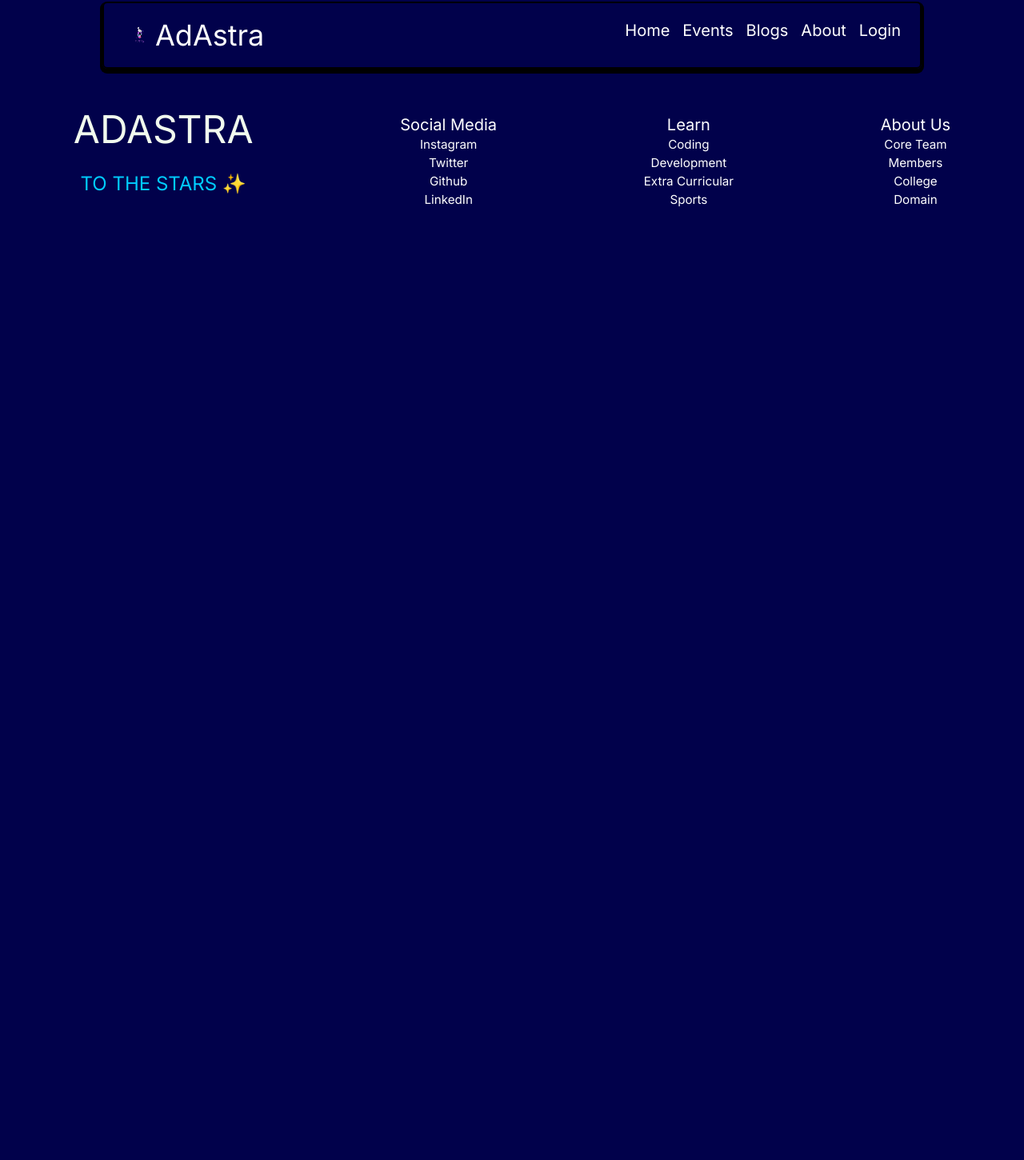
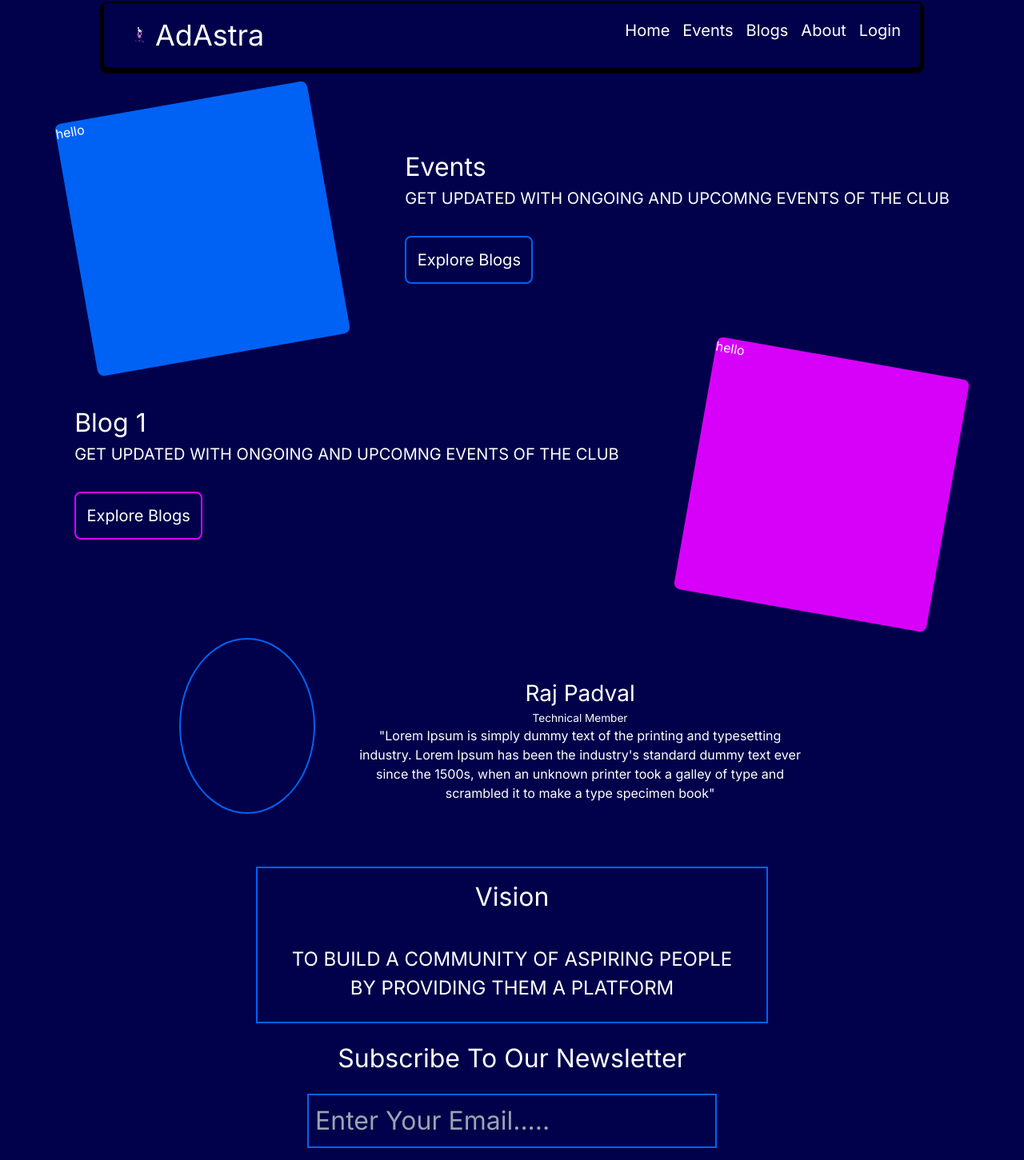
Before and after one commit to rajPadval/adastra-next-app, a Next.js app: page / in a window 1280 px wide. Shown: the part 38-1489 px from the top of the page at 80% size. Before the commit the page ends 800 px from the top, so only its background shows below. Built offline with nearby package versions, Linux system fonts and the light colour scheme.

Commit message:
All The Components Except Home in Homepageis Ready

```diff
--- /dev/null
+++ b/src/app/components/Home_Blogs.js
@@ -0,0 +1,22 @@
+import React from 'react'
+
+const Home_Blogs = () => {
+  return (
+    <div>
+        <div className='flex justify-evenly'>
+            <div className='my-auto'>
+                <h1 className='text-[2rem]'>Blog 1</h1>
+                <span className='text-[1.25rem]'>GET UPDATED WITH ONGOING AND UPCOMNG EVENTS OF THE CLUB</span><br/>
+                <button className='w-[160px] h-[60px] border-[2px] border-adastra-purple rounded-lg hover:bg-adastra-purple duration-500 text-[1.25rem] my-[2rem]'>Explore Blogs</button>
+            </div>
+            <div>
+                <div className='w-[20rem] h-[20rem] bg-adastra-purple rounded-lg rotate-[10deg]'>
+                    <h1>hello</h1>
+                </div>
+            </div>
+        </div>
+    </div>
+  )
+}
+
+export default Home_Blogs
--- /dev/null
+++ b/src/app/components/Home_Events.js
@@ -0,0 +1,22 @@
+import React from 'react'
+
+const Home_Events = () => {
+    return (
+        <div>
+            <div className='flex justify-evenly'>
+                <div>
+                    <div className='w-[20rem] h-[20rem] bg-adastra-light-blue rounded-lg rotate-[-10deg]'>
+                        <h1>hello</h1>
+                    </div>
+                </div>
+                <div className='my-auto'>
+                    <h1 className='text-[2rem]'>Events</h1>
+                    <span className='text-[1.25rem]'>GET UPDATED WITH ONGOING AND UPCOMNG EVENTS OF THE CLUB</span><br />
+                    <button className='w-[160px] h-[60px] border-[2px] border-adastra-light-blue rounded-lg hover:bg-adastra-light-blue duration-500 text-[1.25rem] my-[2rem]'>Explore Blogs</button>
+                </div>
+            </div>
+        </div>
+    )
+}
+
+export default Home_Events
--- /dev/null
+++ b/src/app/components/Members.js
@@ -0,0 +1,18 @@
+import React from 'react'
+
+const Members = () => {
+  return (
+    <div className='flex justify-center'>
+        <div className='w-[70%] lg:flex flex justify-center lg:justify-center p-8 flex-col lg:flex-row'>
+            <div className=' w-[200px] h-[220px] lg:w-[200px] lg:w-[220px] bg-adastra-dark-blue border-[2px] border-adastra-light-blue rounded-[50%] mx-auto'></div>
+            <div className='lg:w-[50rem] w-[100%] p-8 m-4 text-center'>
+                <h1 className='text-[1.75rem]'>Raj Padval</h1>
+                <h2 className='text-[0.85rem]'>Technical Member</h2>
+                <span>"Lorem Ipsum is simply dummy text of the printing and typesetting industry. Lorem Ipsum has been the industry's standard dummy text ever since the 1500s, when an unknown printer took a galley of type and scrambled it to make a type specimen book"</span>
+            </div>
+        </div>
+    </div>
+  )
+}
+
+export default Members
--- /dev/null
+++ b/src/app/components/Newsletter.js
@@ -0,0 +1,18 @@
+import React from 'react'
+
+const Newsletter = () => {
+  return (
+    <div className='flex justify-center'>
+      <div className='flex flex-col justify-center'>
+        <h2 className='text-center text-[2rem] m-5'>Subscribe To Our Newsletter</h2>
+        <div className='flex justify-center'>
+        <form className=''>
+          <input type='email' placeholder='Enter Your Email.....' className='bg-[#ffffff00] border-[0.15rem] border-adastra-light-blue w-[60vw] sm:w-[40vw] text-[2rem] p-[8px]'/>
+        </form>
+        </div>
+      </div>
+    </div>
+  )
+}
+
+export default Newsletter
--- /dev/null
+++ b/src/app/components/Vision.js
@@ -0,0 +1,18 @@
+import React from 'react'
+
+const Vision = () => {
+  return (
+    <div className='w-[50vw] h-[100%] border-[2px] mx-auto border-adastra-light-blue'>
+        <div className='flex flex-col'>
+            <div className='flex justify-center'>
+                <h1 className='text-[2rem] p-3'>Vision</h1>
+            </div>
+            <div className='text-center text-[1.5rem] p-6'>
+                <span>TO BUILD A COMMUNITY OF ASPIRING PEOPLE BY PROVIDING THEM A PLATFORM</span>
+            </div>
+        </div>
+    </div>
+  )
+}
+
+export default Vision
--- a/src/app/page.js
+++ b/src/app/page.js
@@ -1,11 +1,21 @@
 import React from "react";
 import Navbar from "./components/Navbar";
 import Footer from "./components/Footer";
+import Newsletter from "./components/Newsletter";
+import Vision from "./components/Vision";
+import Members from "./components/Members";
+import Home_Blogs from "./components/Home_Blogs";
+import Home_Events from "./components/Home_Events";
 
 const Home = () => {
   return (
     <div>
       <Navbar />
+      <Home_Events />
+      <Home_Blogs />
+      <Members />
+      <Vision />
+      <Newsletter />
       <Footer />
     </div>
   );
```
